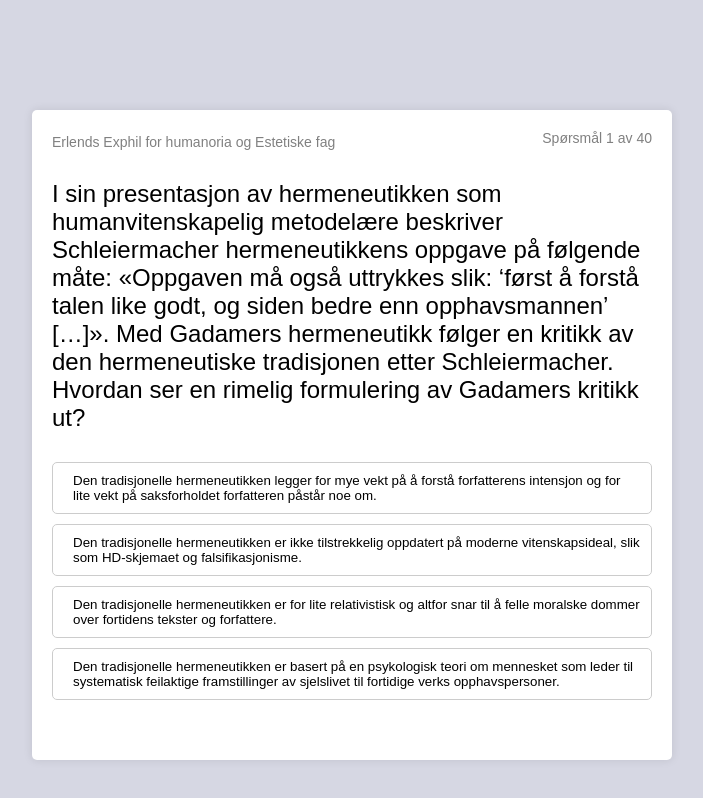
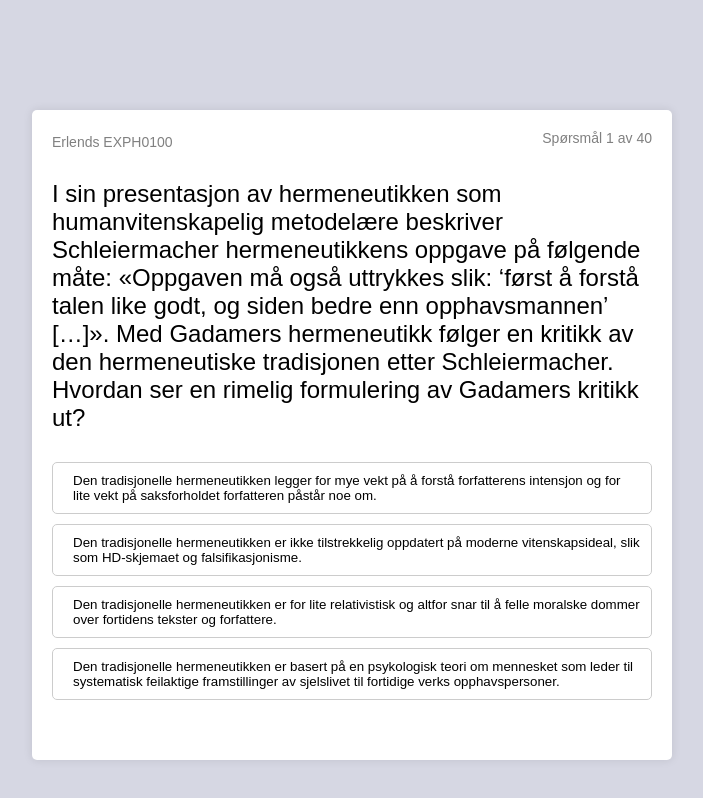
Before and after one commit to Mufzmusic/exphil, a plain HTML site: page index.html in a window 1280 px wide. Shown: the whole page, without its empty margins (288-991 px from the left). Drawn offline with nearby package versions, Linux system fonts and the light colour scheme.

Commit message:
Add files via upload

```diff
--- a/index.html
+++ b/index.html
@@ -12,7 +12,7 @@
 <body>
     <div class="container">
         <div id="question-container">
-            <p id="tittel">Erlends Exphil for humanoria og Estetiske fag</p>
+            <p id="tittel">Erlends EXPH0100</p>
             <div id="question-counter"></div> <!-- Counter for questions -->
             <div id="question"></div>
             <div id="options"></div>
```
